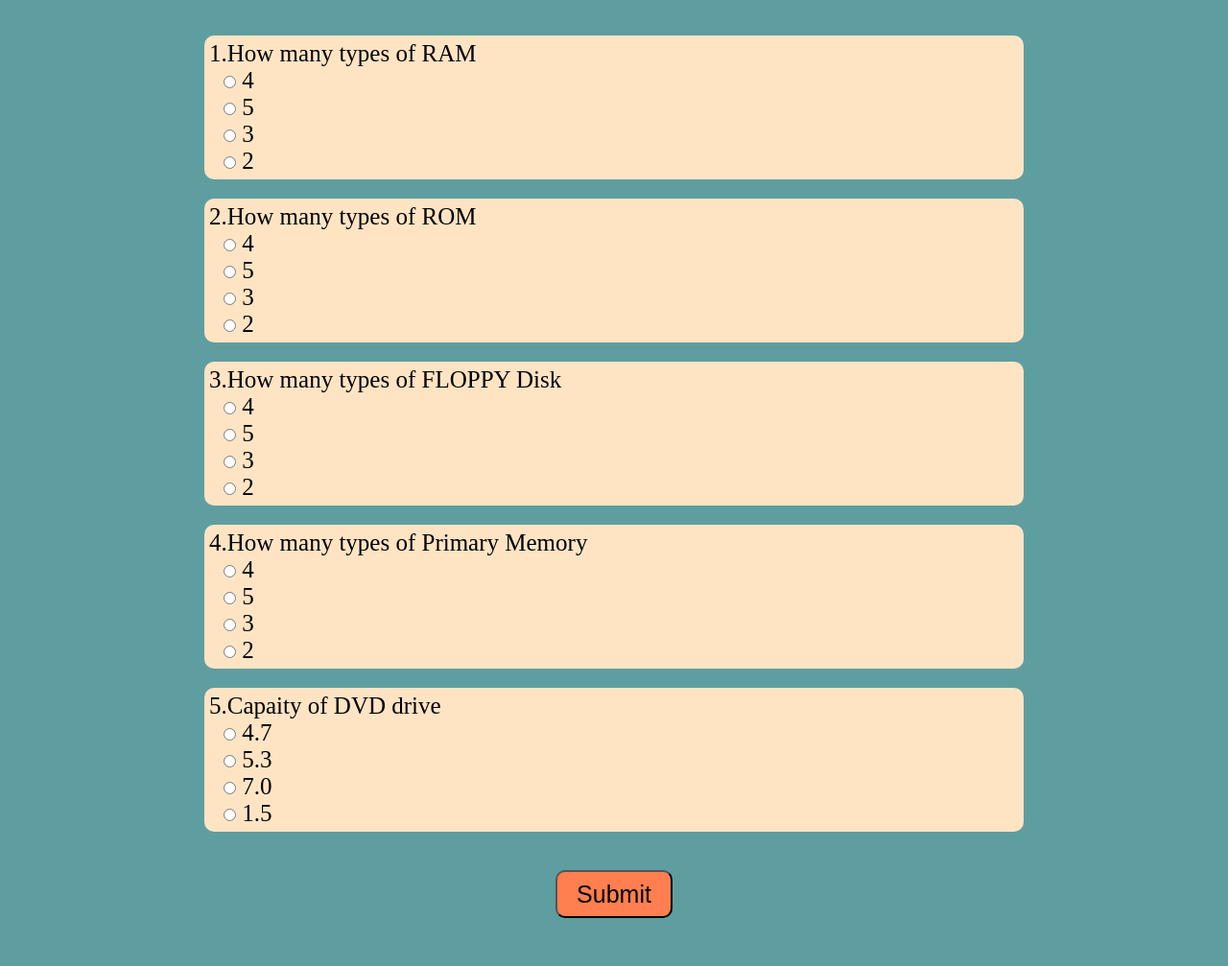
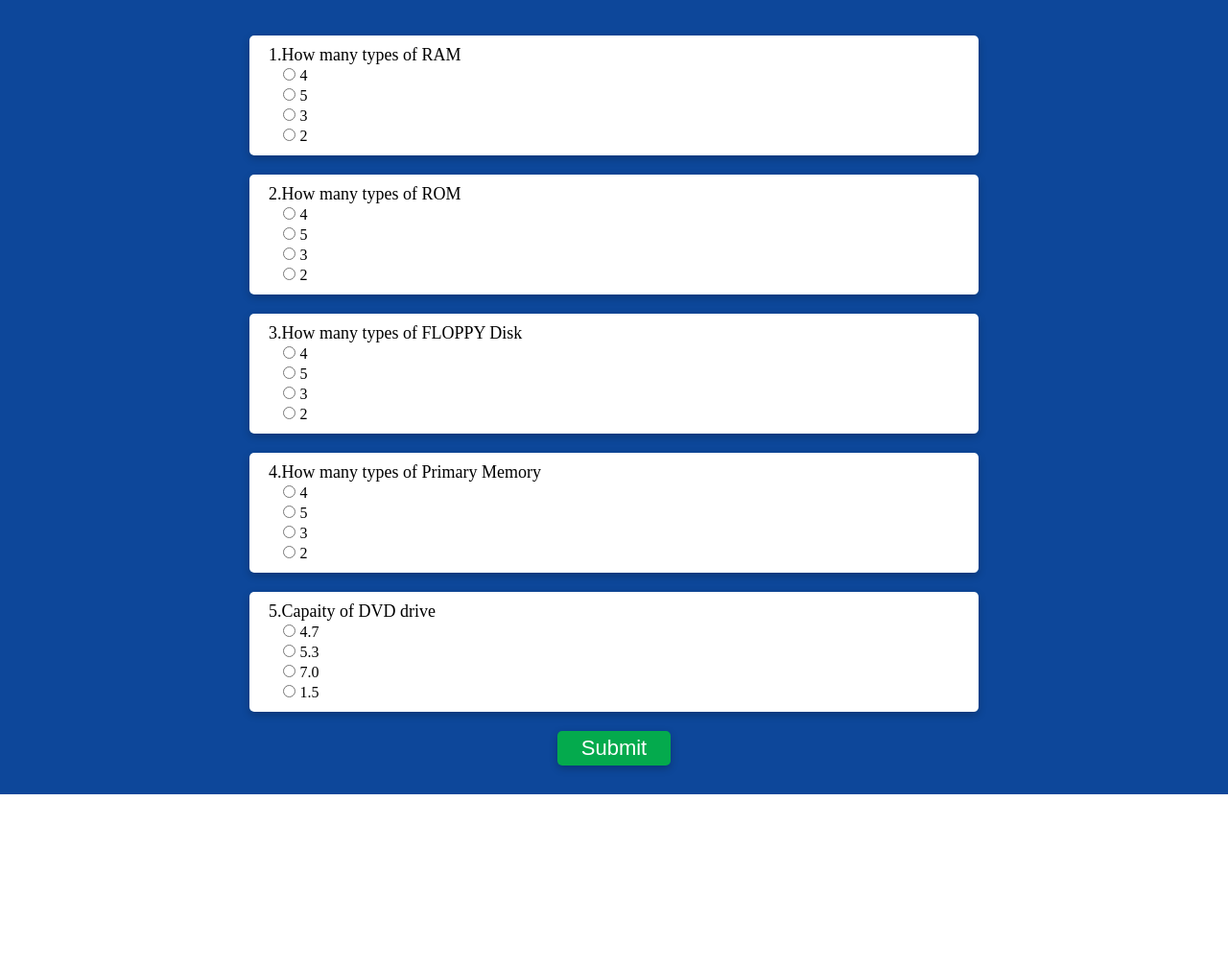
Before and after one commit to Mrravikumar1/quiz, a plain HTML site: page index.html in a window 1280 px wide. Shown: the part 100-1107 px from the top of the page at 96% size. After the commit the page ends 928 px from the top, so only its background shows below. Drawn offline with Linux system fonts and the light colour scheme.

Commit message:
Update style.css

```diff
--- a/style.css
+++ b/style.css
@@ -1,28 +1,32 @@
+:root{
+    --box-shadow: rgba(0,0 ,0, 0.24) 0px 3px 8px;
+}
 *{
     margin: 0px;
     padding: 0px;
     box-sizing: border-box;
-   font-size: 25px;
+    font-size: 16px;
     text-decoration: none;
     list-style: none;
+}
 
-}
 .quiz{
-    background-color: cadetblue;
+    background-color: #0d479a;
     padding: 30px;
 }
 .heading{
     margin: 10px auto 40px auto;
 }
+
 .title{
     font-size: 30px;
-    color: burlywood;
+    color: #ffffff;
     font-weight: 500;
     text-align: center;
 }
 .subtitle{
     font-size: 20px;
-    color: burlywood ;
+    color: #ffffff;
     font-weight: 300;
     text-align: center;
 }
@@ -32,17 +36,16 @@
     max-width: 400px;
     margin: 20px auto;
     font-size: 20px;
-    border-radius: 7px;
-    background-color: aqua;
-    box-shadow: egba(0,0,0,0.24) 0px 3px 8px;
+    border-radius: 5px;
+    background-color: #ffffff;
+    /* box-shadow: rgba(0,0 ,0, 0.24) 0px 3px 8px; */
     box-shadow: var(--box-shadow);
 }
-.hide{
-    display: none;
-}
+
 .result p:first-child{
     padding: 10px 20px;
 }
+
 .reload button{
     background-color: #04aa6D;
     color: #ffffff;
@@ -51,35 +54,57 @@
     width: 100%;
     border: 0px;
 }
+
 .reload button:hover{
-     background-color:#03a369 ;
+    background-color: #03a369;
     cursor: pointer;
 }
+
 .question{
-    max-width: 70%;
-    margin: 20px auto;
-    background-color: bisque;
-    border-radius: 10px;
-    padding: 5px;
+    background-color: #ffffff;
+    padding: 10px 20px;
+    border-radius: 5px;
+    margin: 20px;
+    box-shadow: var(--box-shadow);
+}
 
+.quiz-form{
+    max-width: 800px;
+    margin: auto;
 }
+
+.question > *{
+    font-size: 18px;
+}
+
 .option{
     margin-left: 15px;
 }
+
 .submit input{
-    max-width: 50%;
-    height: 50px;
-    margin: 20px auto;
-    border-radius: 10px;
-    background-color: coral;
-    padding: 5px 20px;
+    background-color: #04AA4D;
+    padding: 5px 25px;
+    color: #ffffff;
+    font-size: 22px;
+    border-radius: 5px;
+    box-shadow: var(--box-shadow);
+    border: 0px;
+}
+.submit input:hover{
+    background-color: #03a369;
+    cursor: pointer;
+}
+.hide{
+    display: none;
 }
 .submit{
     text-align: center;
 }
+
 .correct{
-    background-color:darkseagreen;
+    background-color: #c8ffdf;
 }
+
 .wrong{
-    background-color:dimgray;
+    background-color: #ffd1d1;
 }
```
Lines whose indentation alone changed are shown as unchanged.
